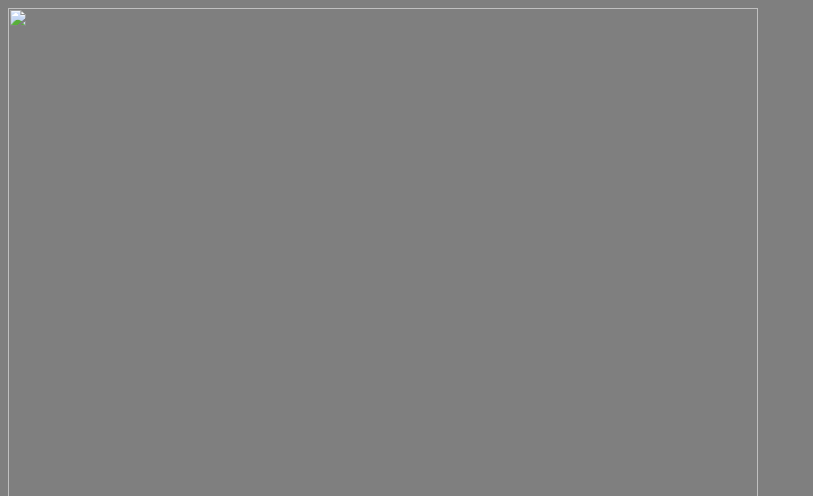
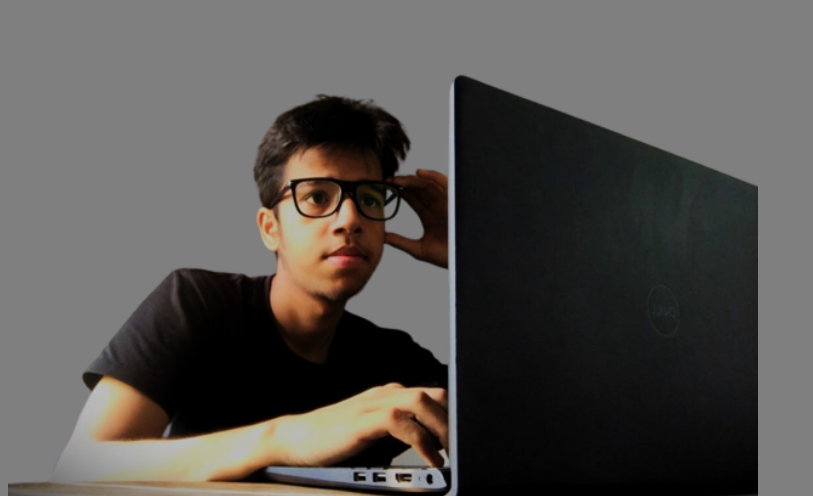
Before and after one commit to Sugyan09/Sugyan, a plain HTML site: page index.html in a window 1280 px wide. Shown: the top 496 px of the page, without its empty margins (0-813 px from the left). Drawn offline with Linux system fonts and the light colour scheme; files whose address does not match are found by name.

Commit message:
Update index.html

```diff
--- a/index.html
+++ b/index.html
@@ -11,7 +11,7 @@
 </head>
 <body>
     <div id="header">
-        <img src="images/me.png"  class="myimage " width="750px" height="490px">
+        <img src="me.png"  class="myimage " width="750px" height="490px">
         <div class="overlay"></div>
         <div class="container">
             <nav>
```
